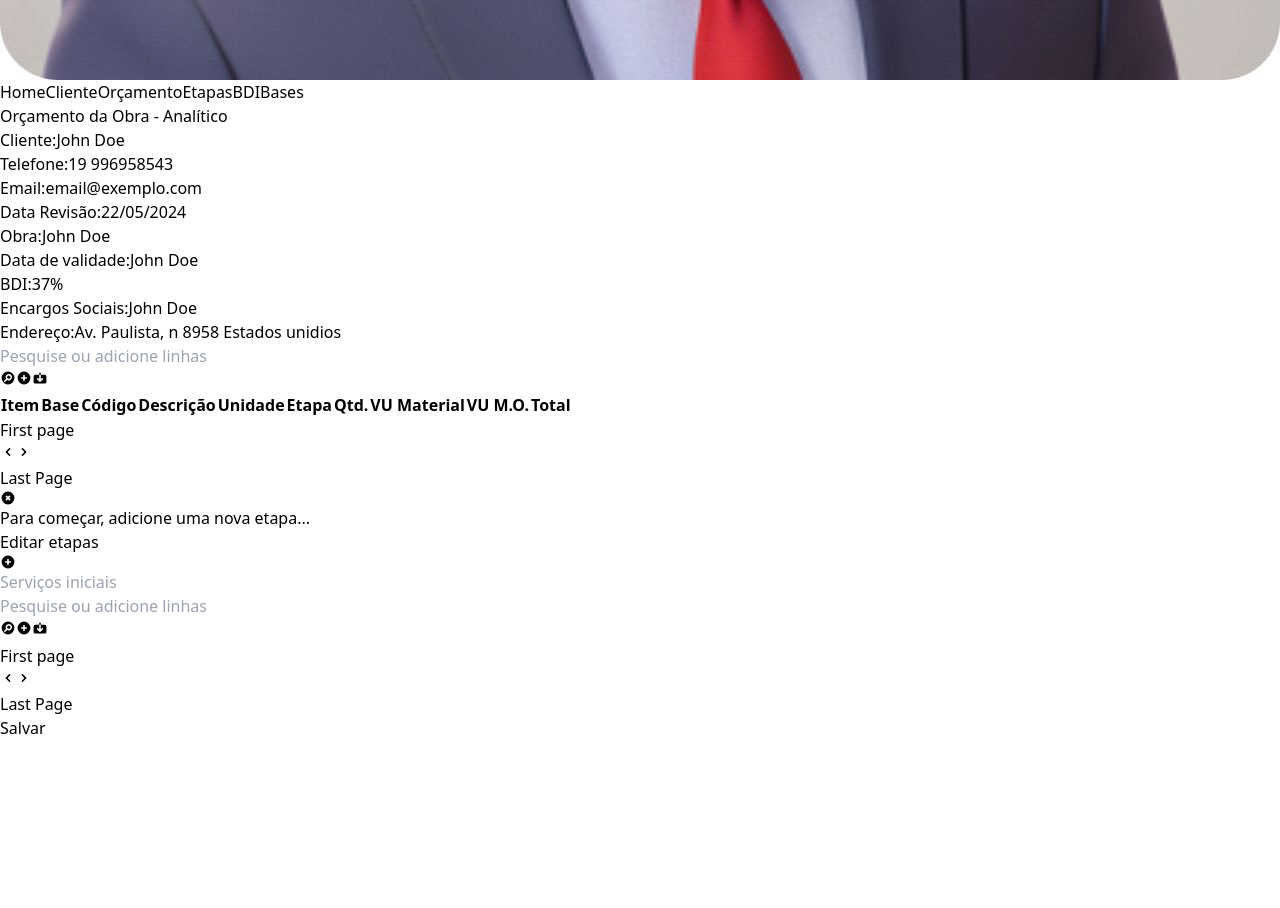
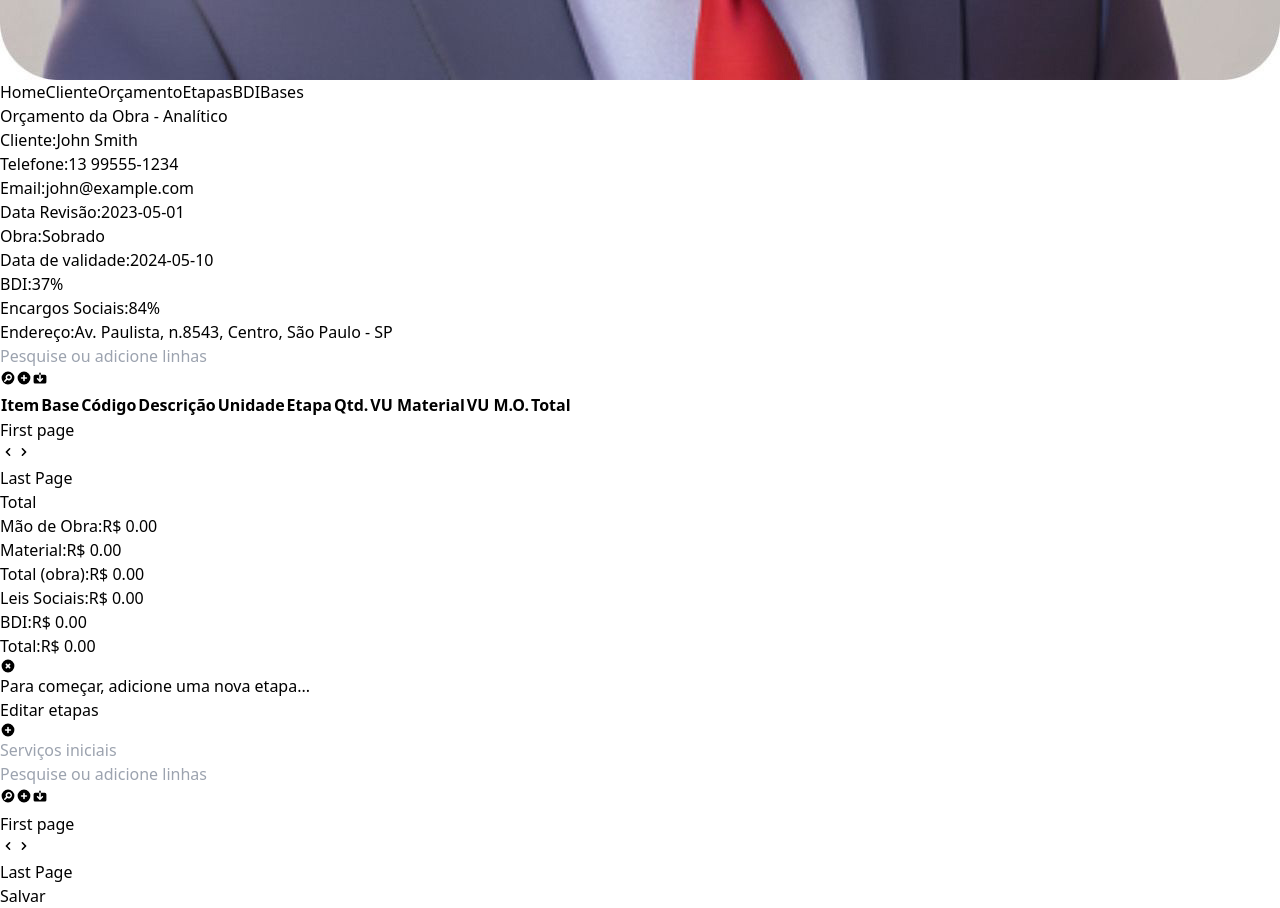
Before and after one commit to Edwardmaster7/SmartEng, a React (Vite) app in the folder smartengApp/: page / in a window 1280 px wide. Shown: the part 1200-2108 px from the top of the page. Before the commit the page ends 1940 px from the top, so only its background shows below. Built offline with nearby package versions, Linux system fonts and the light colour scheme.

Commit message:
Implementada seção de totais - tela Orçamento

```diff
--- a/smartengApp/src/pages/Quote.jsx
+++ b/smartengApp/src/pages/Quote.jsx
@@ -21,6 +21,11 @@ import {
   HiCheckCircle,
   HiPencilAlt,
 } from "react-icons/hi";
+
+// Utility function to check if a value is numeric
+const isNumeric = (value) => {
+  return !isNaN(value - parseFloat(value));
+};
 
 function Quote() {
   const [data, setData] = useState([]);
@@ -306,6 +311,41 @@ function Quote() {
     handleOpenModal();
   };
 
+  const calculateField = (field) => {
+    if (data.length === 0) return 0;
+
+    if (isNumeric(data[0][field])) {
+      // Sum numeric fields
+      return data.reduce((sum, row) => sum + parseFloat(row[field] || 0), 0);
+    } else {
+      // Count non-numeric fields
+      return data.length;
+    }
+  };
+
+
+  const client = "John Smith"
+  const phone = "13 99555-1234"
+  const email = "john@example.com"
+  const date = "2023-05-01"
+  const revisionDate = "2023-05-15"
+  const dueDate = "2024-05-10"
+  const address = "Av. Paulista, n.8543, Centro, São Paulo - SP"
+  const BDI = 37
+  const building = "Sobrado"
+  const socialCharges = 84
+  const totalMaterialCost = useMemo(
+    () => calculateField("VU_Material"),
+    [data],
+  );
+
+  const totalLaborCost = useMemo(() => calculateField("VU_MO"), [data]);
+  const totalItems = useMemo(() => calculateField("Item"), [data]);
+  const totalBuildingCost = useMemo(() => calculateField("Total"), [data]);
+  const socialLaws = totalLaborCost * (socialCharges / 100);
+  const calcBDI = (totalBuildingCost + socialLaws) * (BDI / 100);
+  const totalCost = totalBuildingCost + socialLaws + calcBDI;
+
   return (
     <div className="h-screen">
       <Header />
@@ -324,57 +364,57 @@ function Quote() {
                 fieldName="Cliente:"
                 className="sm:text-md mt-0 min-h-1 min-w-min gap-0 rounded-md bg-white p-1 text-sm shadow-md sm:gap-1 lg:flex-row lg:gap-1 text-inherit"
               >
-                John Doe
+                {client}
               </Field>
               <Field
                 fieldName="Telefone:"
                 className="sm:text-md mt-0 min-h-1 min-w-min gap-0 rounded-md bg-white p-1 text-sm shadow-md sm:gap-1 lg:flex-row lg:gap-1 text-inherit"
               >
-                19 996958543
+                {phone}
               </Field>
               <Field
                 fieldName="Email:"
                 className="sm:text-md mt-0 min-h-1 min-w-min gap-0 rounded-md bg-white p-1 text-sm shadow-md sm:gap-1 lg:flex-row lg:gap-1 text-inherit"
               >
-                email@exemplo.com
+                {email}
               </Field>
               <Field
                 fieldName="Data Revisão:"
                 className="sm:text-md mt-0 min-h-1 min-w-min gap-0 rounded-md bg-white p-1 text-sm shadow-md sm:gap-1 lg:flex-row lg:gap-1 text-inherit"
               >
-                22/05/2024
+                {date}
               </Field>
 
               <Field
                 fieldName="Obra:"
                 className="sm:text-md mt-0 min-h-1 min-w-min gap-0 rounded-md bg-white p-1 text-sm shadow-md sm:gap-1 lg:flex-row lg:gap-1 text-inherit"
               >
-                John Doe
+                {building}
               </Field>
               <Field
                 fieldName="Data de validade:"
                 className="sm:text-md mt-0 min-h-1 min-w-min gap-0 rounded-md bg-white p-1 text-sm shadow-md sm:gap-1 lg:flex-row lg:gap-1 text-inherit"
               >
-                John Doe
+                {dueDate}
               </Field>
               <Field
                 fieldName="BDI:"
                 className="sm:text-md mt-0 min-h-1 min-w-min gap-0 rounded-md bg-white p-1 text-sm shadow-md sm:gap-1 lg:flex-row lg:gap-1 text-inherit"
               >
-                37%
+                {`${BDI}%`}
               </Field>
 
               <Field
                 fieldName="Encargos Sociais:"
                 className="sm:text-md mt-0 min-h-1 min-w-min gap-0 rounded-md bg-white p-1 text-sm shadow-md sm:gap-1 lg:flex-row lg:gap-1 text-inherit"
               >
-                John Doe
+                {`${socialCharges}%`}
               </Field>
               <Field
                 fieldName="Endereço:"
                 className="sm:text-md mt-0 min-h-1 min-w-min gap-0 rounded-md bg-white p-1 text-sm shadow-md sm:gap-1 lg:flex-row lg:gap-1 text-inherit"
               >
-                Av. Paulista, n 8958 Estados unidios
+                {address}
               </Field>
             </div>
           </Container>
@@ -389,12 +429,72 @@ function Quote() {
           inputValue={searchTerm}
           setInputValue={setSearchTerm}
         ></TableComponent>
+
+        <div className="mx-auto sm:flex">
+          <div className="md:px-44 lg:px-52" />
+          <div className="sm:px-6" />
+
+          <Container className="mx-auto flex contain-content md:w-10/12">
+            <div className="flex-col bg-indigo-600 p-2">
+              <span className="font-medium text-indigo-50">Total</span>
+            </div>
+            <Container className="mx-auto sm:overflow-auto md:max-h-52 rounded-t-none pb-2 pt-2 max-h-dvh text-indigo-950">
+              <div className="max-auto grid grid-cols-3 place-content-evenly gap-1 px-2 sm:grid-cols-3 text-inherit">
+                <Field
+                  fieldName="Mão de Obra:"
+                  className="sm:text-md mt-0 min-h-1 min-w-min gap-0 rounded-md bg-white p-1 text-sm shadow-md sm:gap-1 lg:flex-row lg:gap-1 text-inherit"
+                >
+                  {`R$ ${formatFloat(totalLaborCost)}`}
+                </Field>
+                <Field
+                  fieldName="Material:"
+                  className="sm:text-md mt-0 min-h-1 min-w-min gap-0 rounded-md bg-white p-1 text-sm shadow-md sm:gap-1 lg:flex-row lg:gap-1 text-inherit"
+                >
+                  {`R$ ${formatFloat(totalMaterialCost)}`}
+                </Field>
+                <Field
+                  fieldName="Total (obra):"
+                  className="sm:text-md mt-0 min-h-1 min-w-min gap-0 rounded-md bg-white p-1 text-sm shadow-md sm:gap-1 lg:flex-row lg:gap-1 text-inherit"
+                >
+                  {`R$ ${formatFloat(totalBuildingCost)}`}
+                </Field>
+                <Field
+                  fieldName="Leis Sociais:"
+                  className="sm:text-md mt-0 min-h-1 min-w-min gap-0 rounded-md bg-white p-1 text-sm shadow-md sm:gap-1 lg:flex-row lg:gap-1 text-inherit"
+                >
+                  {`R$ ${formatFloat(socialLaws)}`}
+                </Field>
+                <Field
+                  fieldName="BDI:"
+                  className="sm:text-md mt-0 min-h-1 min-w-min gap-0 rounded-md bg-white p-1 text-sm shadow-md sm:gap-1 lg:flex-row lg:gap-1 text-inherit"
+                >
+                  {`R$ ${formatFloat(calcBDI)}`}
+                </Field>
+                <Field
+                  fieldName="Total:"
+                  className="sm:text-md mt-0 min-h-1 min-w-min gap-0 rounded-md bg-white p-1 text-sm shadow-md sm:gap-1 lg:flex-row lg:gap-1 text-inherit"
+                >
+                  {`R$ ${formatFloat(totalCost)}`}
+                </Field>
+              </div>
+            </Container>
+          </Container>
+        </div>
       </Main>
-      <Modal id="add-stage" className="min-w-96" isOpen={isModalOpen} onClose={handleCloseModal}>
-        <h1 className={`text-2xl font-bold pt-3 mb-4 text-violet-50 ${editingStage === true ? "hidden" : ""}`}>
+      <Modal
+        id="add-stage"
+        className="min-w-96"
+        isOpen={isModalOpen}
+        onClose={handleCloseModal}
+      >
+        <h1
+          className={`text-2xl font-bold pt-3 mb-4 text-violet-50 ${editingStage === true ? "hidden" : ""}`}
+        >
           Para começar, adicione uma nova etapa...
         </h1>
-        <h1 className={`text-2xl font-bold pt-3 mb-4 text-violet-50 ${editingStage === false ? "hidden" : ""}`}>
+        <h1
+          className={`text-2xl font-bold pt-3 mb-4 text-violet-50 ${editingStage === false ? "hidden" : ""}`}
+        >
           Editar etapas
         </h1>
         <div className="sticky flex-col gap-2">
```
